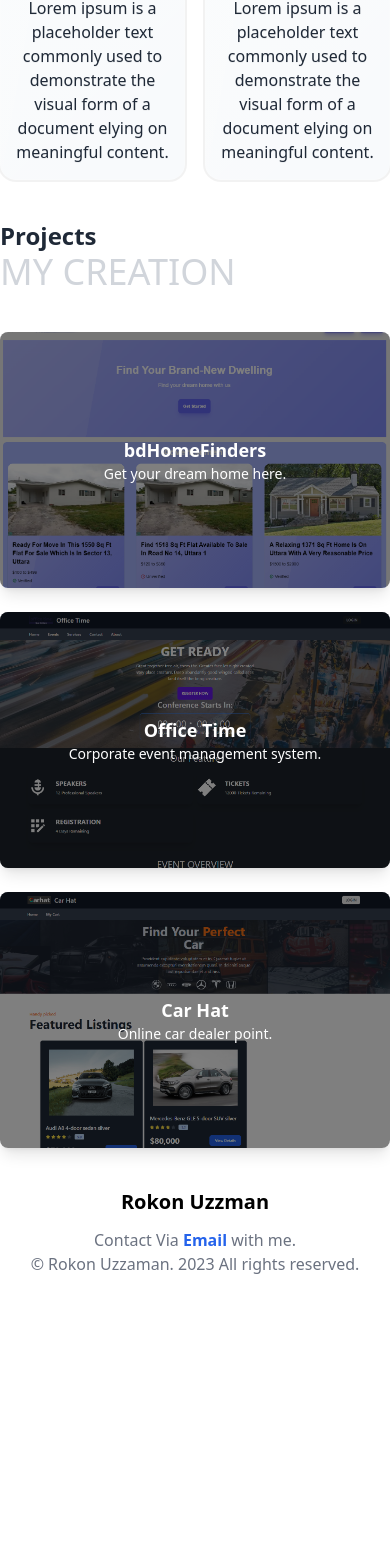
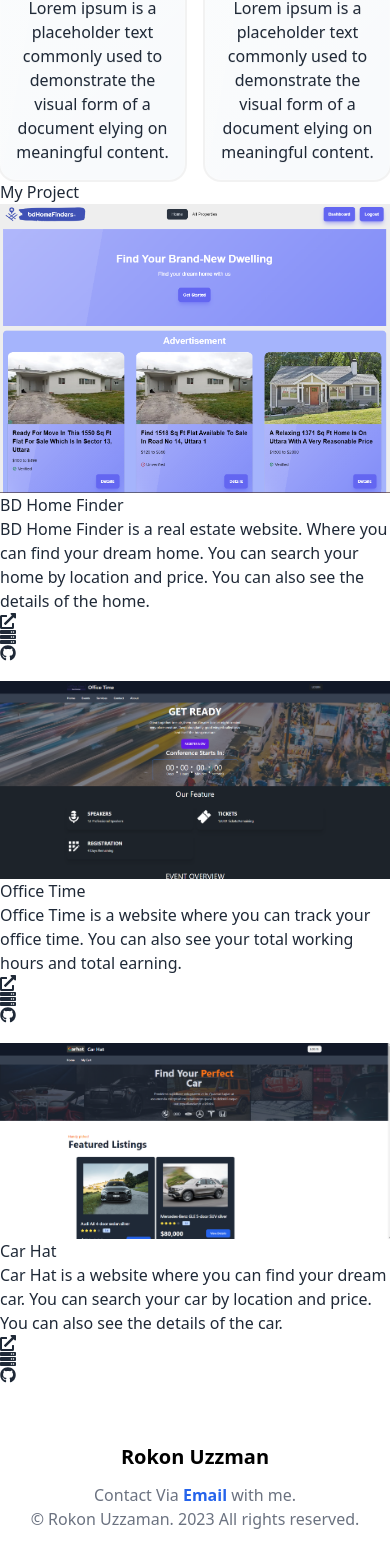
Before and after one commit to mrokonuzzaman040/my-resume, a React (Vite) app: page / in a window 390 px wide. Shown: the part 1833-3401 px from the top of the page. Before the commit the page ends 3149 px from the top, so only its background shows below. Built offline with nearby package versions, Linux system fonts and the light colour scheme.

Commit message:
Add react-tilt package

```diff
--- a/package.json
+++ b/package.json
@@ -21,6 +21,7 @@
     "react-icons": "^4.12.0",
     "react-lottie": "^1.2.3",
     "react-router-dom": "^6.20.1",
+    "react-tilt": "^1.0.2",
     "react-toastify": "^9.1.3",
     "react-typical": "^0.1.3",
     "react-vertical-timeline-component": "^3.6.0",
--- a/src/Layout/Home/MyProject/MyProject.jsx
+++ b/src/Layout/Home/MyProject/MyProject.jsx
@@ -1,64 +1,99 @@
-import React from "react";
-import { motion } from "framer-motion";
+import React from 'react';
+import { motion } from 'framer-motion';
+import { FaGithub, FaExternalLinkAlt, FaServer } from 'react-icons/fa';
 
 // images
-import bdhomefindes from '../../../image/project/bdhomefinder.png'
-import officetime from '../../../image/project/office-time.png'
-import carhat from '../../../image/project/car-hat.png'
+import bdHomeFinder from '../../../image/project/bdhomefinder.png';
+import officeTime from '../../../image/project/office-time.png';
+import carHat from '../../../image/project/car-hat.png';
 
 const MyProject = () => {
     return (
-        <div className="w-full max-w-[85rem] mx-auto mt-10 sm:px-6 lg:px-8">
-            <div className="mb-10">
-                <h2 className="text-2xl font-black">Projects</h2>
-                <h1 className="uppercase text-4xl text-gray-300">MY CREATION</h1>
-            </div>
-            <div className="grid grid-cols-1 sm:grid-cols-2 md:grid-cols-3 gap-6">
-                <div className="relative overflow-hidden rounded-lg shadow-lg group">
-                    <div className="absolute inset-0 z-10 transition duration-300 bg-black bg-opacity-50 group-hover:bg-opacity-0">
-                    </div>
-                    <img
-                        className="object-cover w-full h-64 transition duration-300 transform group-hover:scale-110"
-                        src={bdhomefindes}
-                        alt=""
-                    />
-                    <div className="absolute inset-0 flex items-center justify-center z-20">
-                        <div className="text-center">
-                            <h3 className="text-lg font-bold text-white">bdHomeFinders</h3>
-                            <p className="text-sm text-white">Get your dream home here.</p>
+        <section className="my-project">
+            <div className="container">
+                <div className="row">
+                    <div className="col-12">
+                        <div className="section-title">
+                            <h2>My Project</h2>
                         </div>
                     </div>
                 </div>
-                <div className="relative overflow-hidden rounded-lg shadow-lg group">
-                    <div className="absolute inset-0 z-10 transition duration-300 bg-black bg-opacity-50 group-hover:bg-opacity-0"></div>
-                    <img
-                        className="object-cover w-full h-64 transition duration-300 transform group-hover:scale-110"
-                        src={officetime}
-                        alt=""
-                    />
-                    <div className="absolute inset-0 flex items-center justify-center z-20">
-                        <div className="text-center">
-                            <h3 className="text-lg font-bold text-white">Office Time</h3>
-                            <p className="text-sm text-white">Corporate event management system.</p>
+                <div className="row">
+                    <div className="col-lg-4 col-md-6 col-sm-12">
+                        <div className="single-project">
+                            <div className="project-img">
+                                <img src={bdHomeFinder} alt="bd-home-finder" />
+                            </div>
+                            <div className="project-content">
+                                <h3>BD Home Finder</h3>
+                                <p>BD Home Finder is a real estate website. Where you can find your dream home. You can search your home by location and price. You can also see the details of the home.</p>
+                                <div className="project-link">
+                                    <a href="
+                                    https://bd-home-finder.web.app/" target="_blank" rel="noreferrer">
+                                        <FaExternalLinkAlt />
+                                    </a>
+                                    <a href="" target="_blank" rel="noreferrer">
+                                        <FaServer />
+                                    </a>
+                                    <a href="" target="_blank" rel="noreferrer">
+                                        <FaGithub />
+                                    </a>
+                                </div>
+                            </div>
                         </div>
                     </div>
                 </div>
-                <div className="relative overflow-hidden rounded-lg shadow-lg group">
-                    <div className="absolute inset-0 z-10 transition duration-300 bg-black bg-opacity-50 group-hover:bg-opacity-0"></div>
-                    <img
-                        className="object-cover w-full h-64 transition duration-300 transform group-hover:scale-110"
-                        src={carhat}
-                        alt=""
-                    />
-                    <div className="absolute inset-0 flex items-center justify-center z-20">
-                        <div className="text-center">
-                            <h3 className="text-lg font-bold text-white">Car Hat</h3>
-                            <p className="text-sm text-white">Online car dealer point.</p>
+                <div className="row mt-5 mb-5">
+                    <div className="col-lg-4 col-md-6 col-sm-12">
+                        <div className="single-project">
+                            <div className="project-img">
+                                <img src={officeTime} alt="office-time" />
+                            </div>
+                            <div className="project-content">
+                                <h3>Office Time</h3>
+                                <p>Office Time is a website where you can track your office time. You can also see your total working hours and total earning.</p>
+                                <div className="project-link">
+                                    <a href="https://office-time-9c9a0.web.app/" target="_blank" rel="noreferrer">
+                                        <FaExternalLinkAlt />
+                                    </a>
+                                    <a href="" target="_blank" rel="noreferrer">
+                                        <FaServer />
+                                    </a>
+                                    <a href="" target="_blank" rel="noreferrer">
+                                        <FaGithub />
+                                    </a>
+                                </div>
+                            </div>
+                        </div>
+                    </div>
+                </div>
+                <div className="row mt-5 mb-5">
+                    <div className="col-lg-4 col-md-6 col-sm-12">
+                        <div className="single-project">
+                            <div className="project-img">
+                                <img src={carHat} alt="car-hat" />
+                            </div>
+                            <div className="project-content">
+                                <h3>Car Hat</h3>
+                                <p>Car Hat is a website where you can find your dream car. You can search your car by location and price. You can also see the details of the car.</p>
+                                <div className="project-link">
+                                    <a href="https://car-hat.web.app/" target="_blank" rel="noreferrer">
+                                        <FaExternalLinkAlt />
+                                    </a>
+                                    <a href="" target="_blank" rel="noreferrer">
+                                        <FaServer />
+                                    </a>
+                                    <a href="" target="_blank" rel="noreferrer">
+                                        <FaGithub />
+                                    </a>
+                                </div>
+                            </div>
                         </div>
                     </div>
                 </div>
             </div>
-        </div>
+        </section >
+
     );
 };
 
--- /dev/null
+++ b/src/utils/motion.js
@@ -0,0 +1,88 @@
+export const textVariant = (delay) => {
+    return {
+        hidden: {
+            y: -50,
+            opacity: 0,
+        },
+        show: {
+            y: 0,
+            opacity: 1,
+            transition: {
+                type: "spring",
+                duration: 1.25,
+                delay: delay,
+            },
+        },
+    };
+};
+
+export const fadeIn = (direction, type, delay, duration) => {
+    return {
+        hidden: {
+            x: direction === "left" ? 100 : direction === "right" ? -100 : 0,
+            y: direction === "up" ? 100 : direction === "down" ? -100 : 0,
+            opacity: 0,
+        },
+        show: {
+            x: 0,
+            y: 0,
+            opacity: 1,
+            transition: {
+                type: type,
+                delay: delay,
+                duration: duration,
+                ease: "easeOut",
+            },
+        },
+    };
+};
+
+export const zoomIn = (delay, duration) => {
+    return {
+        hidden: {
+            scale: 0,
+            opacity: 0,
+        },
+        show: {
+            scale: 1,
+            opacity: 1,
+            transition: {
+                type: "tween",
+                delay: delay,
+                duration: duration,
+                ease: "easeOut",
+            },
+        },
+    };
+};
+
+export const slideIn = (direction, type, delay, duration) => {
+    return {
+        hidden: {
+            x: direction === "left" ? "-100%" : direction === "right" ? "100%" : 0,
+            y: direction === "up" ? "100%" : direction === "down" ? "100%" : 0,
+        },
+        show: {
+            x: 0,
+            y: 0,
+            transition: {
+                type: type,
+                delay: delay,
+                duration: duration,
+                ease: "easeOut",
+            },
+        },
+    };
+};
+
+export const staggerContainer = (staggerChildren, delayChildren) => {
+    return {
+        hidden: {},
+        show: {
+            transition: {
+                staggerChildren: staggerChildren,
+                delayChildren: delayChildren || 0,
+            },
+        },
+    };
+};
```
Also changed, not shown: src/image/icons/github.png (added), 1 other file (tests, documents, lock files or other folders).
